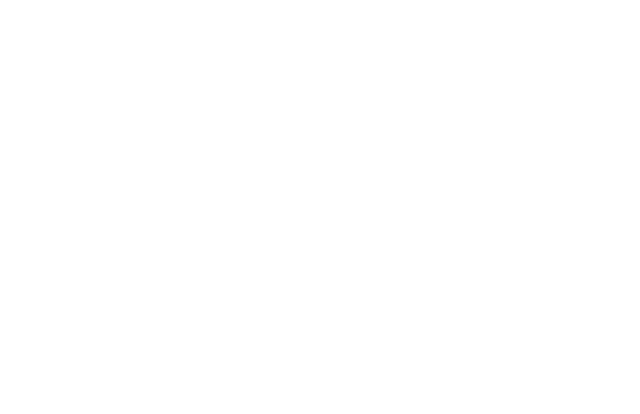
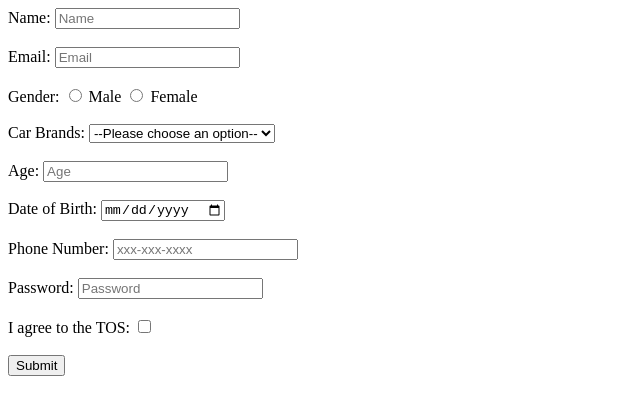
Before and after one commit to acciojob/signup-form-car-DurgeshBairagi, a website: page main.html in a window 1280 px wide. Shown: the whole page, without its empty margins (0-640 px from the left). Drawn offline with Linux system fonts and the light colour scheme.

Commit message:
created a submission

```diff
--- a/main.html
+++ b/main.html
@@ -1,16 +1,46 @@
 <!DOCTYPE html>
+<html>
+<head>
+    <title>Signup Form</title>
+</head>
+<body>
+    <form method="post">
+        <label for="name">Name:</label>
+        <input type="text" id="name" name="name" placeholder="Name" required><br><br>
 
-<html>
+        <label for="email">Email:</label>
+        <input type="email" id="email" name="email" placeholder="Email" required><br><br>
 
-<head>
-	<link rel="stylesheet" href="styles.css">
-</head>
+        <label>Gender:</label>
+        <input type="radio" id="gender_m" name="gender" value="male" required>
+        <label for="gender_m">Male</label>
+        <input type="radio" id="gender_f" name="gender" value="female" required>
+        <label for="gender_f">Female</label><br><br>
 
-<body>
-	<!-- the entire body must be written by student -->
-    <script type="text/javascript" src="./script.js">
-</script>
+        <label for="cars">Car Brands:</label>
+        <select id="cars" name="cars" required>
+            <option value="" disabled selected>--Please choose an option--</option>
+            <option value="ford">Ford</option>
+            <option value="toyota">Toyota</option>
+            <option value="honda">Honda</option>
+        </select><br><br>
 
+        <label for="age">Age:</label>
+        <input type="number" id="age" name="age" placeholder="Age" required><br><br>
+
+        <label for="dob">Date of Birth:</label>
+        <input type="date" id="dob" name="dob" required><br><br>
+
+        <label for="tel">Phone Number:</label>
+        <input type="tel" id="tel" name="tel" placeholder="xxx-xxx-xxxx"><br><br>
+
+        <label for="password">Password:</label>
+        <input type="password" id="password" name="password" placeholder="Password" required><br><br>
+
+        <label for="tos">I agree to the TOS:</label>
+        <input type="checkbox" id="tos" name="tos" required><br><br>
+
+        <button type="submit">Submit</button>
+    </form>
 </body>
-
 </html>
```
